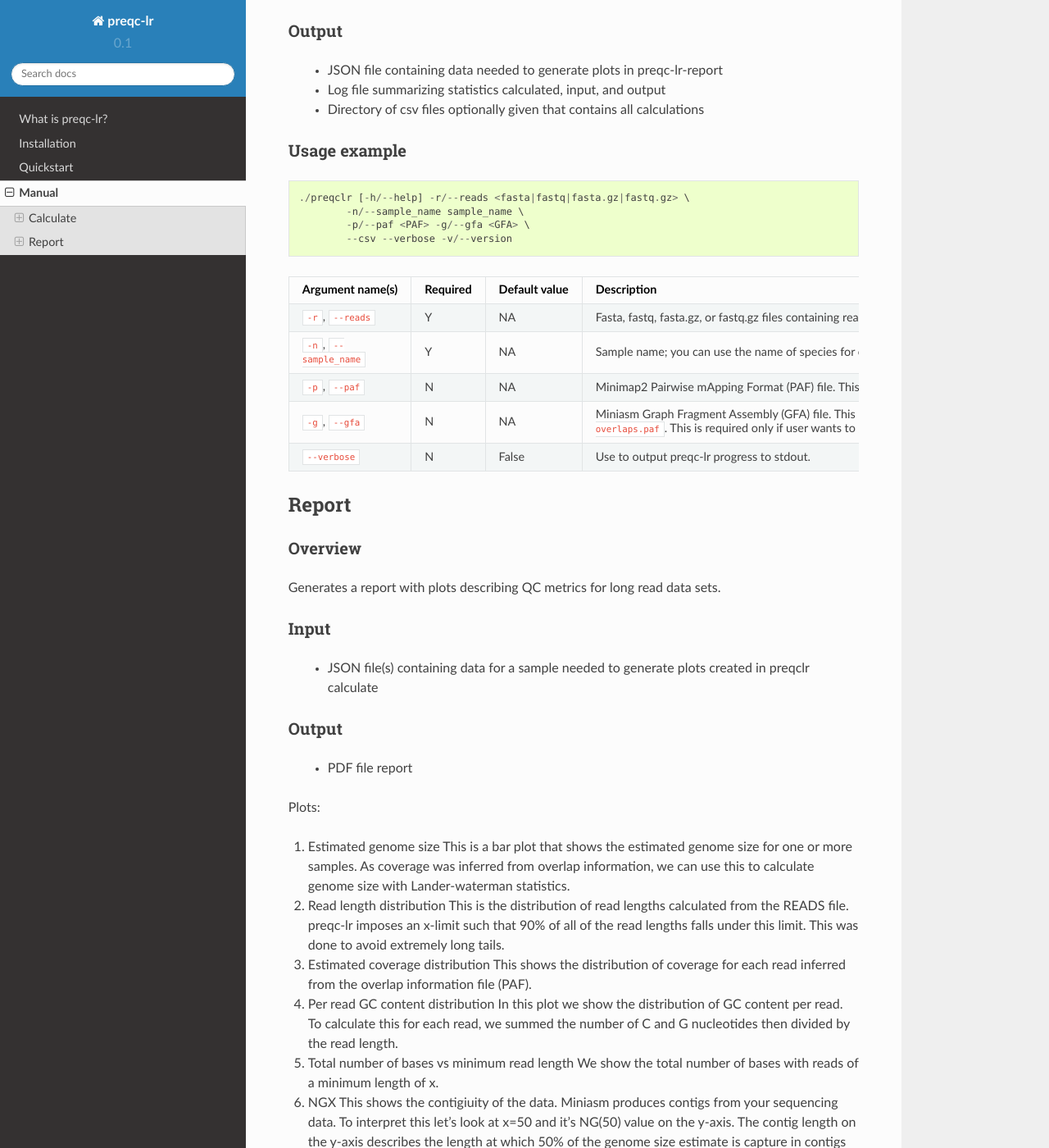
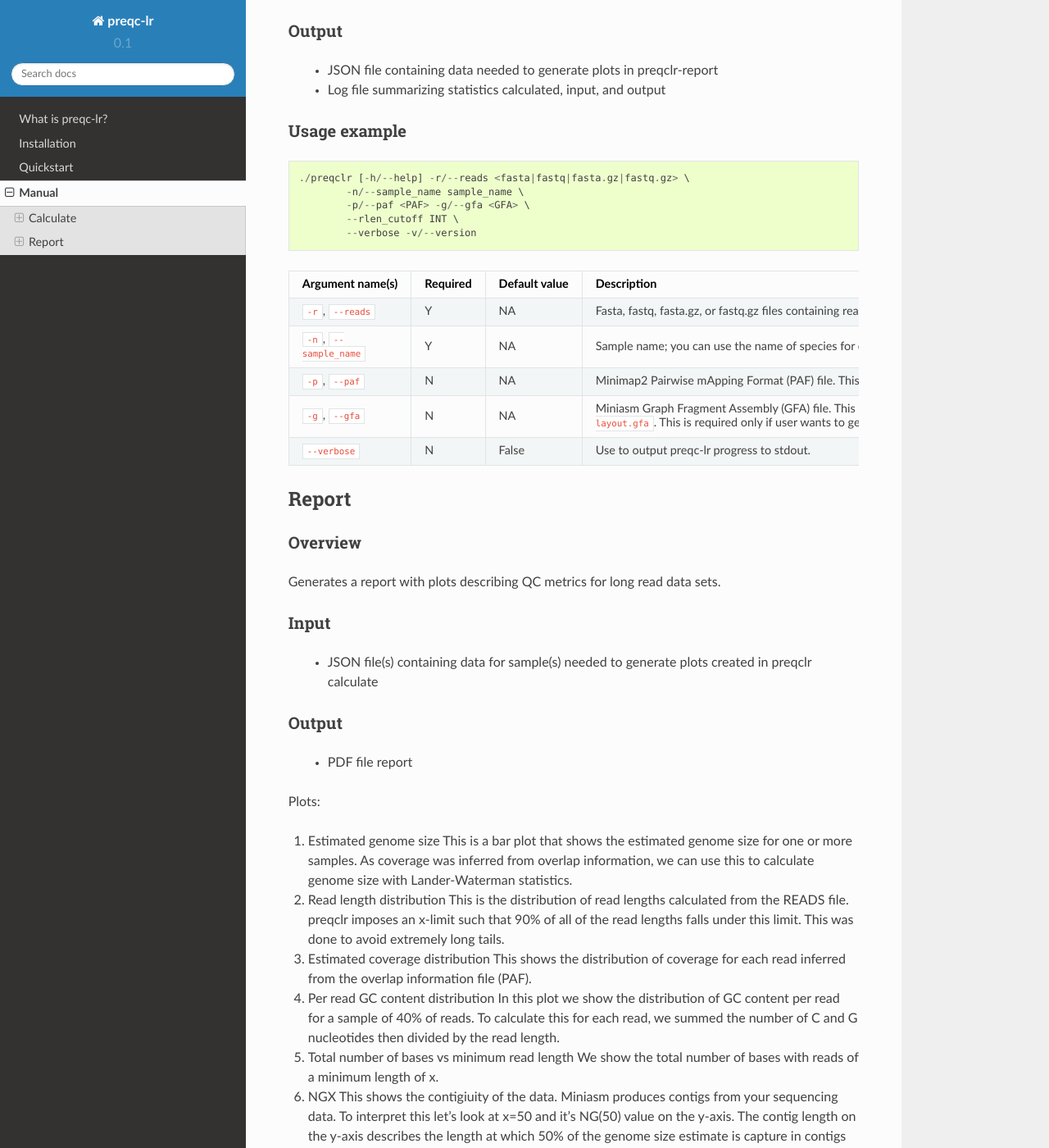
Before and after one commit to simpsonlab/preqclr, a Sphinx documentation site: the page built from docs/source/manual.rst, in a window 1280 px wide and 1400 px high, scrolled down 436 px. Shown: the whole window at 82% size. Built offline with Sphinx 7.4.7 and the Read the Docs theme 2.0.0, drawn with Linux system fonts in a browser that asks for light colours; some of the changed text lies outside the part shown.

Commit message:
update manual to newer preqclr version

```diff
--- a/docs/source/manual.rst
+++ b/docs/source/manual.rst
@@ -15,16 +15,15 @@
 Input
 """""""""""""""""""""""
 
-    * READ file: long read sequences
-    * PAF file: information on overlaps between reads in READ file
-    * GFA file: graph assembly
+    * READS file: long read sequences in fasta or fastq format
+    * PAF file: information on overlaps between reads in READS file
+    * GFA file: graph assembly that contains contig information
 
 Output
 """""""""""""""""""""""
 
-    * JSON file containing data needed to generate plots in preqc-lr-report
+    * JSON file containing data needed to generate plots in preqclr-report
     * Log file summarizing statistics calculated, input, and output
-    * Directory of csv files optionally given that contains all calculations
 
 Usage example
 """""""""""""""""""""""
@@ -34,7 +33,8 @@
    ./preqclr [-h/--help] -r/--reads <fasta|fastq|fasta.gz|fastq.gz> \
            -n/--sample_name sample_name \
            -p/--paf <PAF> -g/--gfa <GFA> \
-           --csv --verbose -v/--version
+           --rlen_cutoff INT \
+           --verbose -v/--version
 
 .. list-table::
    :widths: 20 10 20 50
@@ -58,12 +58,12 @@
    * - ``-p``, ``--paf``
      - N
      - NA
-     - Minimap2 Pairwise mApping Format (PAF) file. This is produced using \'minimap2 -x ava-ont sample.fastq sample.fasta.
+     - Minimap2 Pairwise mApping Format (PAF) file. This is produced using ``minimap2 -x ava-ont sample.fastq sample.fasta``.
 
    * - ``-g``, ``--gfa``
      - N
      - NA
-     - Miniasm Graph Fragment Assembly (GFA) file. This is produced using ``miniasm -f reads.fasta overlaps.paf``. This is required only if user wants to generate an NGX plot. If not given, it will **NOT CALCULATE NGX STATISTICS**.
+     - Miniasm Graph Fragment Assembly (GFA) file. This is produced using ``miniasm -f reads.fasta overlaps.paf > layout.gfa``. This is required only if user wants to generate an NGX plot. If not given, it will **NOT CALCULATE NGX STATISTICS**.
 
    * - ``--verbose``
      - N
@@ -82,7 +82,7 @@
 Input
 """""""""""""""""""""""
 
-    * JSON file(s) containing data for a sample needed to generate plots created in preqclr calculate
+    * JSON file(s) containing data for sample(s) needed to generate plots created in preqclr calculate
 
 Output
 """""""""""""""""""""""
@@ -92,13 +92,13 @@
 Plots:
 
 1. Estimated genome size
-   This is a bar plot that shows the estimated genome size for one or more samples. As coverage was inferred from overlap information, we can use this to calculate genome size with Lander-waterman statistics.
+   This is a bar plot that shows the estimated genome size for one or more samples. As coverage was inferred from overlap information, we can use this to calculate genome size with Lander-Waterman statistics.
 2. Read length distribution
-   This is the distribution of read lengths calculated from the READS file. preqc-lr imposes an x-limit such that 90% of all of the read lengths falls under this limit. This was done to avoid extremely long tails.
+   This is the distribution of read lengths calculated from the READS file. preqclr imposes an x-limit such that 90% of all of the read lengths falls under this limit. This was done to avoid extremely long tails.
 3. Estimated coverage distribution
    This shows the distribution of coverage for each read inferred from the overlap information file (PAF).
 4. Per read GC content distribution
-   In this plot we show the distribution of GC content per read. To calculate this for each read, we summed the number of C and G nucleotides then divided by the read length.
+   In this plot we show the distribution of GC content per read for a sample of 40% of reads. To calculate this for each read, we summed the number of C and G nucleotides then divided by the read length.
 5. Total number of bases vs minimum read length
    We show the total number of bases with reads of a minimum length of x.
 6. NGX
@@ -130,7 +130,7 @@
 
    * - ``-o``, ``--output``
      - N
-     - If only one preqc-lr file given, it will infer from prefix. Else if multiple, prefix will be "preqc-lr-output".
+     - If only one preqclr file given, it will infer from prefix. Else if multiple, prefix will be "preqc-lr-output".
      - Prefix for output PDF.
 
    * - ``--plot``
```
